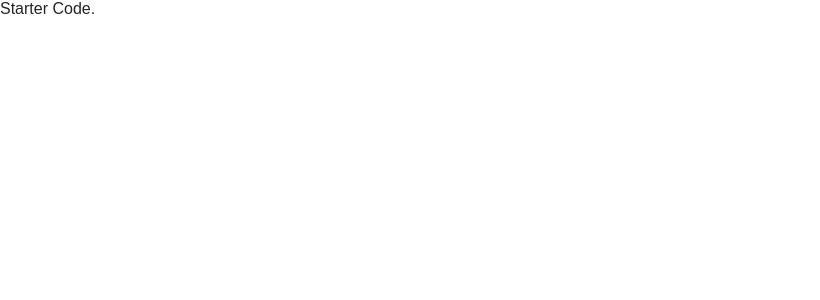
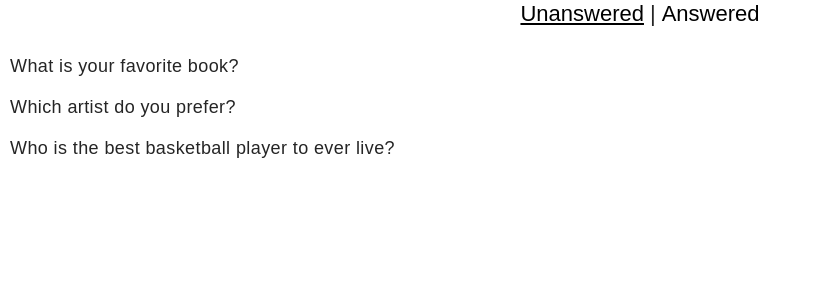
Before and after one commit to eneax/redux-polls, a React (Create React App) app: page / in a window 1280 px wide. Shown: the top 300 px of the page, without its empty margins (0-820 px from the left). Built offline with nearby package versions, Linux system fonts and the light colour scheme.

Commit message:
Building the Dashboard

```diff
--- a/src/components/App.js
+++ b/src/components/App.js
@@ -1,6 +1,7 @@
 import React, { Component } from 'react'
 import { connect } from 'react-redux'
 import { handleInitialData } from '../actions/shared'
+import Dashboard from './Dashboard'
 
 class App extends Component {
   componentDidMount() {
@@ -10,10 +11,19 @@
   render() {
     return (
       <div>
-        Starter Code.
+        {this.props.loading === true
+          ? null
+          : <Dashboard />
+        }
       </div>
     )
   }
 }
 
-export default connect()(App)
+function mapStateToProps({ authedUser }) {
+  return {
+    loading: authedUser === null
+  }
+}
+
+export default connect(mapStateToProps)(App)
--- /dev/null
+++ b/src/components/Dashboard.js
@@ -0,0 +1,71 @@
+import React, { Component } from 'react'
+import { connect } from 'react-redux'
+
+class Dashboard extends Component {
+  state = {
+    showAnswered: false
+  }
+  showUnaswered = () => {
+    this.setState(() => ({
+      showAnswered: false
+    }))
+  }
+  showAnswered = () => {
+    this.setState(() => ({
+      showAnswered: true
+    }))
+  }
+  render() {
+    const { showAnswered } = this.state
+    const { answered, unanswered } = this.props
+
+    const list = showAnswered === true
+      ? answered
+      : unanswered
+
+    return (
+      <div>
+        <div className='dashboard-toggle'>
+          <button
+            style={{textDecoration: showAnswered === false ? 'underline' : null}}
+            onClick={this.showUnaswered}>
+              Unanswered
+          </button>
+          <span> | </span>
+          <button
+            style={{textDecoration: showAnswered === true ? 'underline' : null}}
+            onClick={this.showAnswered}>
+              Answered
+          </button>
+        </div>
+        <ul className='dashboard-list'>
+          {list.map((poll) => (
+            <li key={poll.id}>
+              {poll.question}
+            </li>
+          ))}
+        </ul>
+      </div>
+    )
+  }
+}
+
+function mapStateToProps ({ authedUser, polls, users }) {
+  const answers = users[authedUser].answers
+
+  const answered = answers.map((id) => polls[id])
+    .sort((a,b) => b.timestamp - a.timestamp)
+
+  const unanswered = Object.keys(polls)
+    .filter((id) => !answers.includes(id))
+    .map((id) => polls[id])
+    .sort((a,b) => b.timestamp - a.timestamp)
+
+
+  return {
+    answered,
+    unanswered
+  }
+}
+
+export default connect(mapStateToProps)(Dashboard)
```
